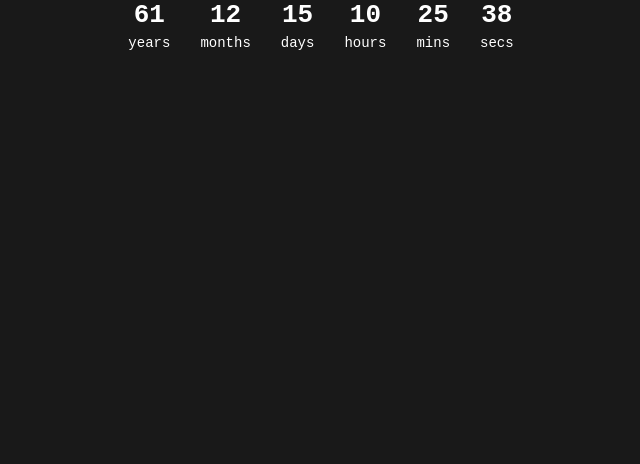
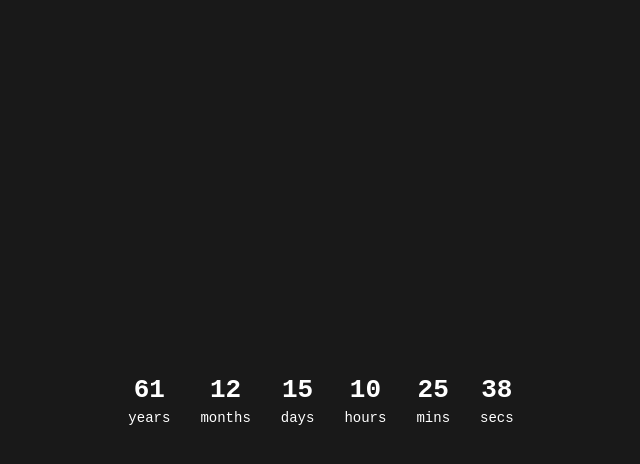
Before and after one commit to Umarkhan42/notion-animations, a plain HTML site: page Lifespan/index.html in a window 1280 px wide. Shown: the whole page, without its empty margins (319-959 px from the left). Drawn offline with Linux system fonts and the light colour scheme.

Commit message:
location fix

```diff
--- a/Lifespan/styles.css
+++ b/Lifespan/styles.css
@@ -1,7 +1,6 @@
 html,
 body {
     height: 100%;
-    /* Ensure body and html cover the full viewport */
     margin: 0;
     /* Remove default margins */
     padding: 0;
@@ -11,7 +10,15 @@ body {
     color: white;
     /* All text is white */
     font-family: monospace;
+    /* Monospace font for simplicity */
+    display: flex;
+    /* Flexbox to center content */
+    justify-content: center;
+    /* Horizontally center content */
+    align-items: center;
+    /* Vertically center content */
     text-align: center;
+    /* Center align text */
     overflow: hidden;
     /* Prevent scrollbars */
 }
@@ -25,10 +32,8 @@ body {
     /* Center align vertically */
     flex-wrap: nowrap;
     /* Prevent items from wrapping */
-    gap: 20px;
+    gap: 30px;
     /* Add space between items */
-    margin: 0 auto;
-    /* Center the container */
 }
 
 .time {
@@ -42,8 +47,8 @@ body {
     /* Make text bold */
     color: white;
     /* Ensure text is white */
-    margin: 0 5px;
-    /* Add horizontal spacing between numbers */
+    margin: 0;
+    /* Reset margin */
     background: none;
     /* Remove any background */
     border: none;
@@ -66,10 +71,10 @@ body {
 }
 
 h3 {
-    margin-top: 10px;
-    /* Reduce top margin to fit content within the viewport */
+    margin-top: 20px;
+    /* Add spacing below the counter */
     color: white;
-    /* Make the "Time Left" text white */
+    /* Ensure text is white */
     font-weight: bold;
     /* Bold for emphasis */
 }
```
